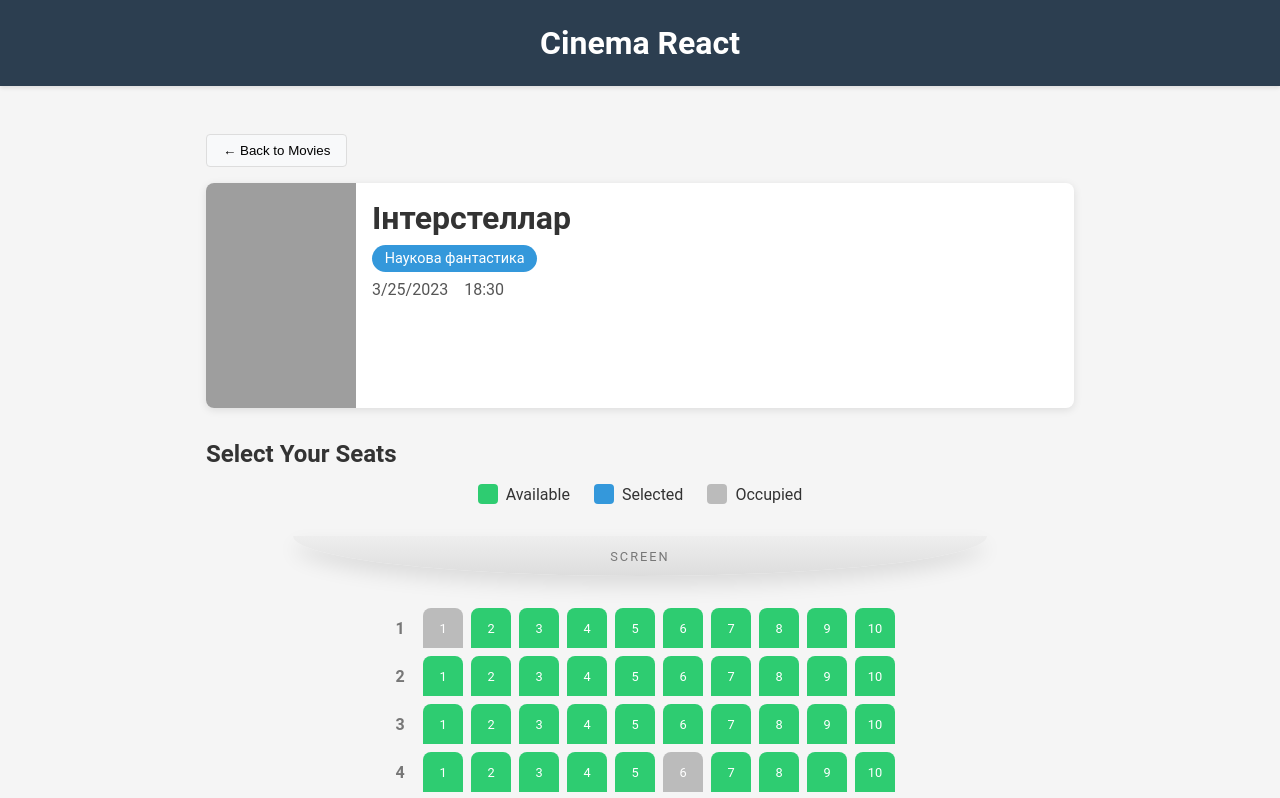
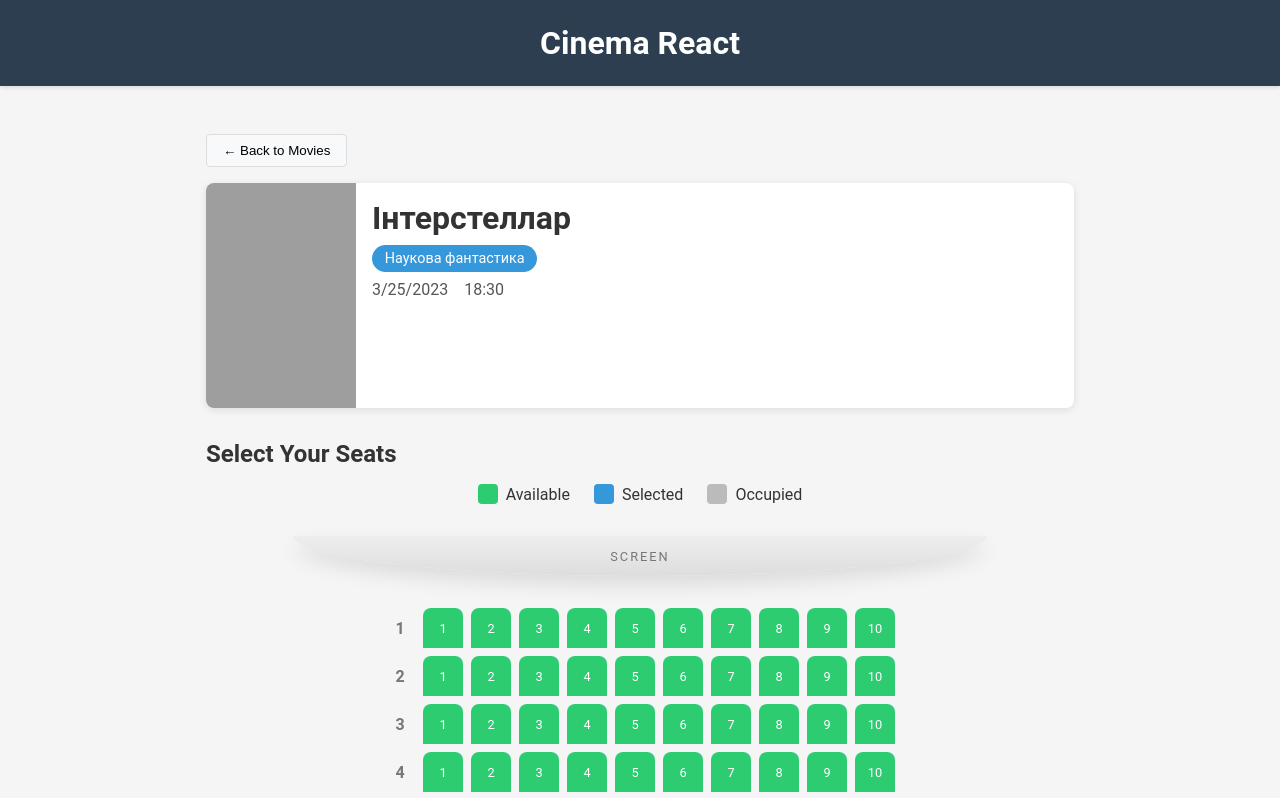
Before and after one commit to myurcick/mazur_yurii_front8910, a React (Create React App) app in the folder cinema_proj/: page /booking/1 in a window 1280 px wide. Shown: the top 798 px of the page. Built offline with nearby package versions, Linux system fonts and the light colour scheme; grey boxes are pictures that could not be loaded.

Commit message:
feat: instead of randomly displaying reserved seats, pulls from the locale

```diff
--- a/cinema_proj/src/components/CinemaHall.jsx
+++ b/cinema_proj/src/components/CinemaHall.jsx
@@ -1,29 +1,30 @@
-// src/components/CinemaHall.jsx
-import React, { useState } from 'react';
+
+import React, { useState, useEffect } from 'react';
+import { useParams } from 'react-router-dom';
 
 const CinemaHall = ({ onSeatSelect }) => {
+  const { id } = useParams();
+
   // Cinema layout configuration
   const rows = 8;
   const seatsPerRow = 10;
 
-  // Randomly generate some occupied seats
-  const generateOccupiedSeats = () => {
-    const occupied = [];
-    const occupiedCount = Math.floor(Math.random() * 20) + 10; // 10-30 seats occupied
+  // Function to get booked seats from localStorage
+  const getBookedSeats = () => {
+    const bookingsKey = `movie_bookings_${id}`;
+    const bookingsJson = localStorage.getItem(bookingsKey);
 
-    for (let i = 0; i < occupiedCount; i++) {
-      const row = Math.floor(Math.random() * rows) + 1;
-      const seat = Math.floor(Math.random() * seatsPerRow) + 1;
-      const key = `${row}-${seat}`;
-      if (!occupied.includes(key)) {
-        occupied.push(key);
-      }
-    }
+    if (!bookingsJson) return [];
 
-    return occupied;
+    const bookings = JSON.parse(bookingsJson);
+
+    // Collect all booked seats from all bookings
+    return bookings.flatMap(booking =>
+      booking.selectedSeats.map(seat => `${seat.row}-${seat.seat}`)
+    );
   };
 
-  const [occupiedSeats] = useState(generateOccupiedSeats());
+  const [occupiedSeats] = useState(getBookedSeats());
   const [selectedSeats, setSelectedSeats] = useState([]);
 
   const handleSeatClick = (row, seat) => {
```
